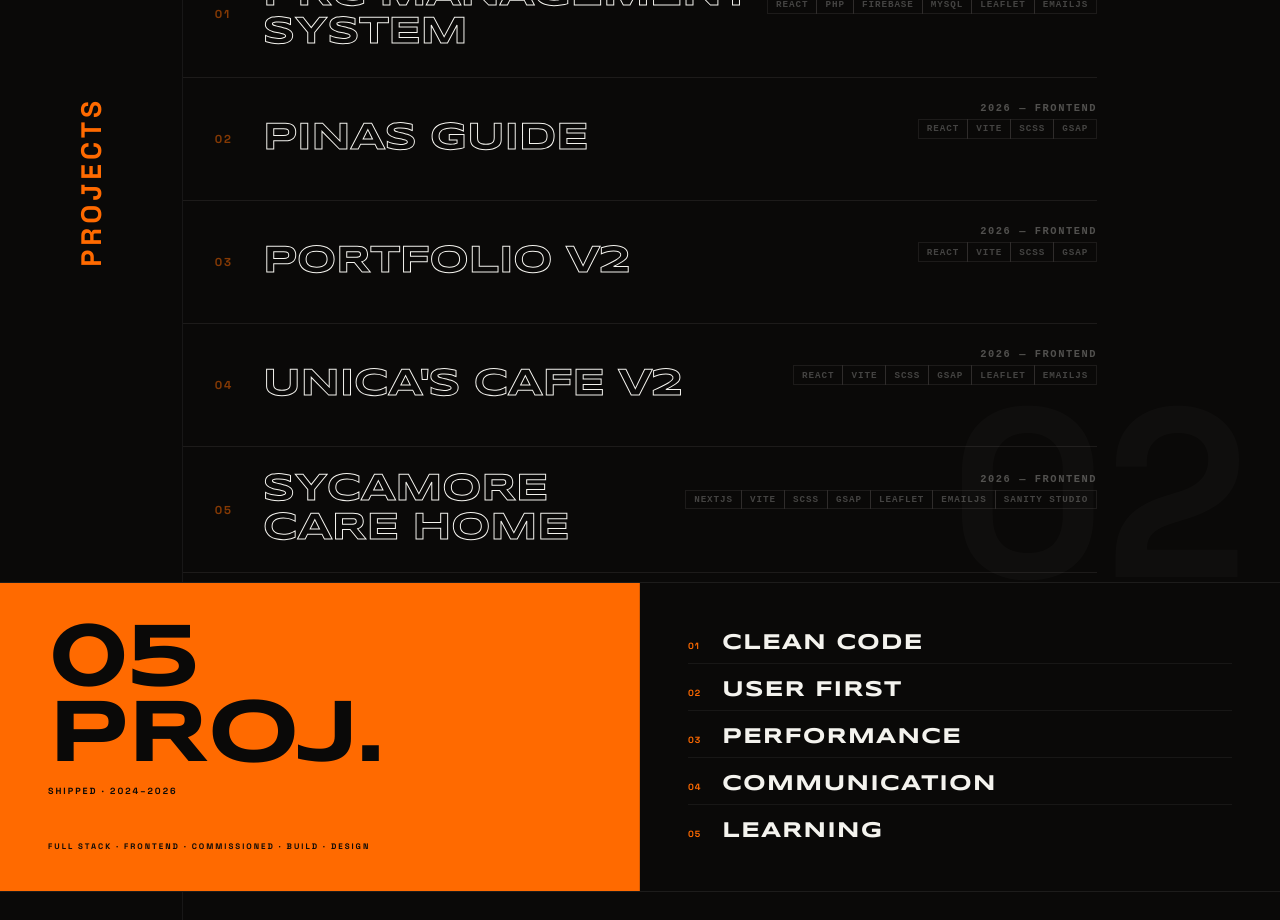
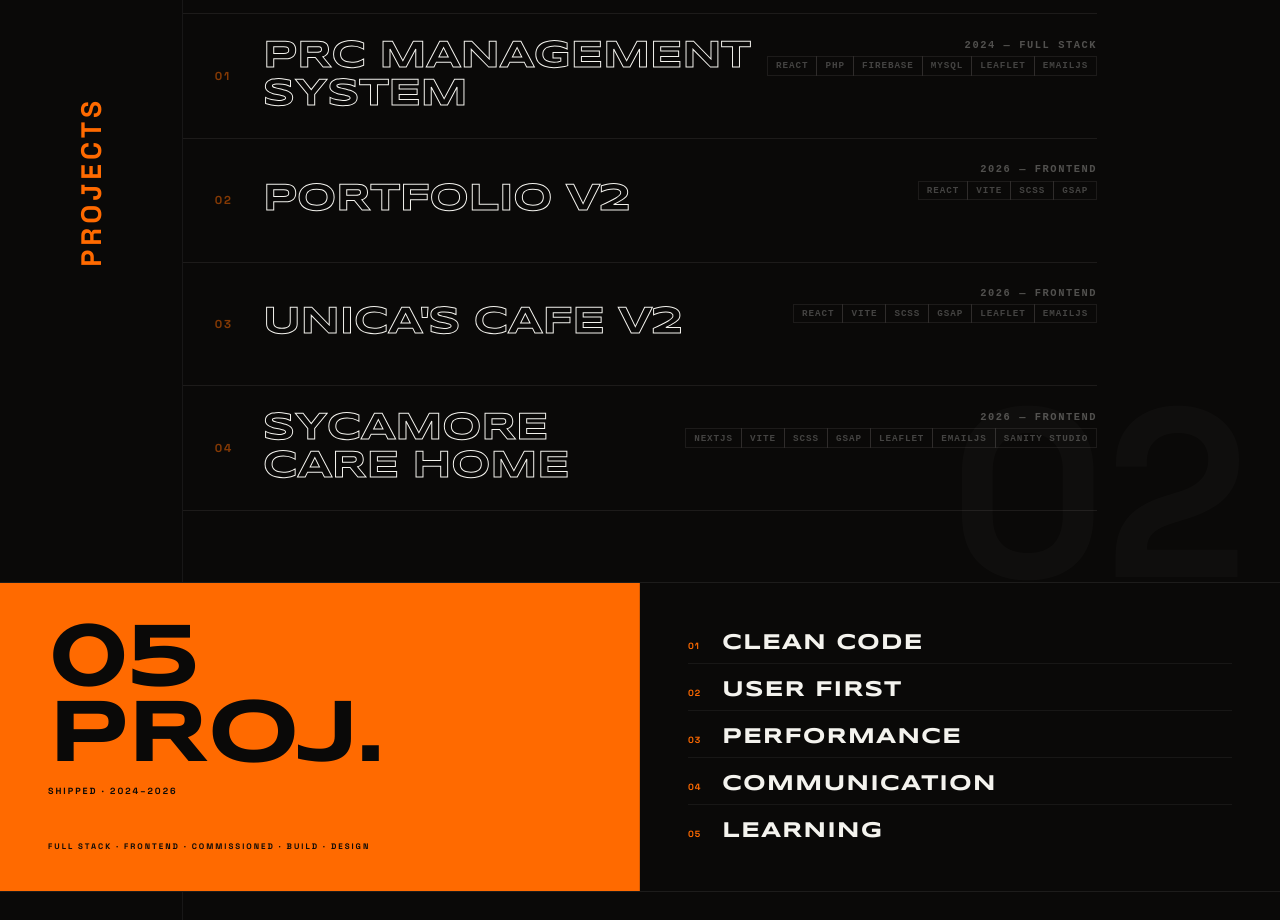
Before and after one commit to Po0mi/personal-portfolio-refactored, a React (Vite) app: page / in a window 1280 px wide. Shown: the part 1820-2740 px from the top of the page. Built offline with nearby package versions, Linux system fonts and the light colour scheme.

Commit message:
Update project list by removing Pinas Guide and adjusting project numbering

```diff
--- a/src/components/Projects.jsx
+++ b/src/components/Projects.jsx
@@ -21,15 +21,6 @@ const projects = [
   },
   {
     number: "02",
-    title: "Pinas Guide",
-    meta: "2026 — Frontend",
-    tech: ["React", "Vite", "SCSS", "GSAP"],
-    preview: Game,
-    label: "Wysteria Guild Site",
-    url: "https://tourism-website-eta-nine.vercel.app",
-  },
-  {
-    number: "03",
     title: "Portfolio v2",
     meta: "2026 — Frontend",
     tech: ["React", "Vite", "SCSS", "GSAP"],
@@ -38,7 +29,7 @@ const projects = [
     url: "https://dandev.online",
   },
   {
-    number: "04",
+    number: "03",
     title: "Unica's Cafe v2",
     meta: "2026 — Frontend",
     tech: ["React", "Vite", "SCSS", "GSAP", "Leaflet", "EmailJS"],
@@ -47,7 +38,7 @@ const projects = [
     url: "https://unicascafe.shop",
   },
   {
-    number: "05",
+    number: "04",
     title: "Sycamore Care Home",
     meta: "2026 — Frontend",
     tech: [
```
